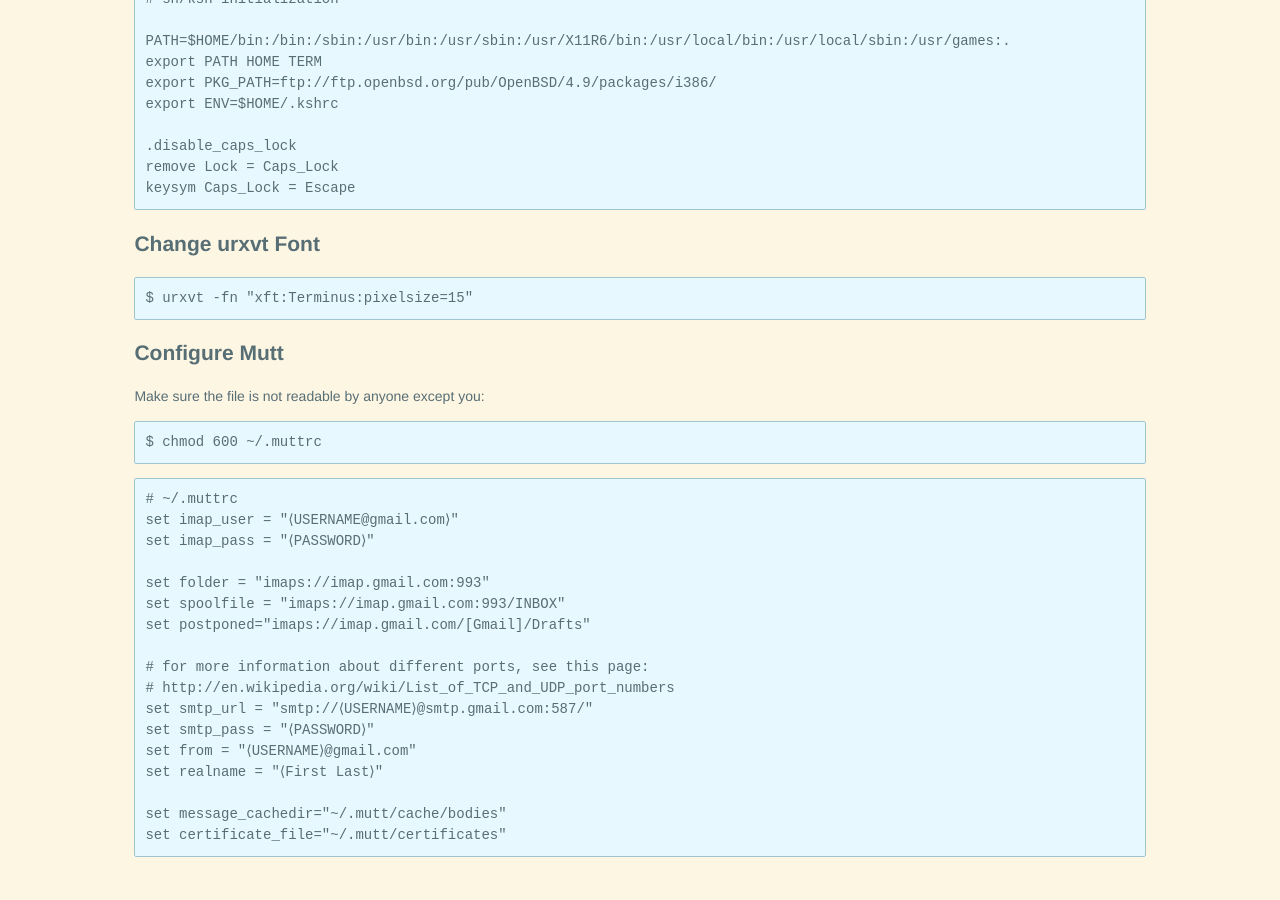
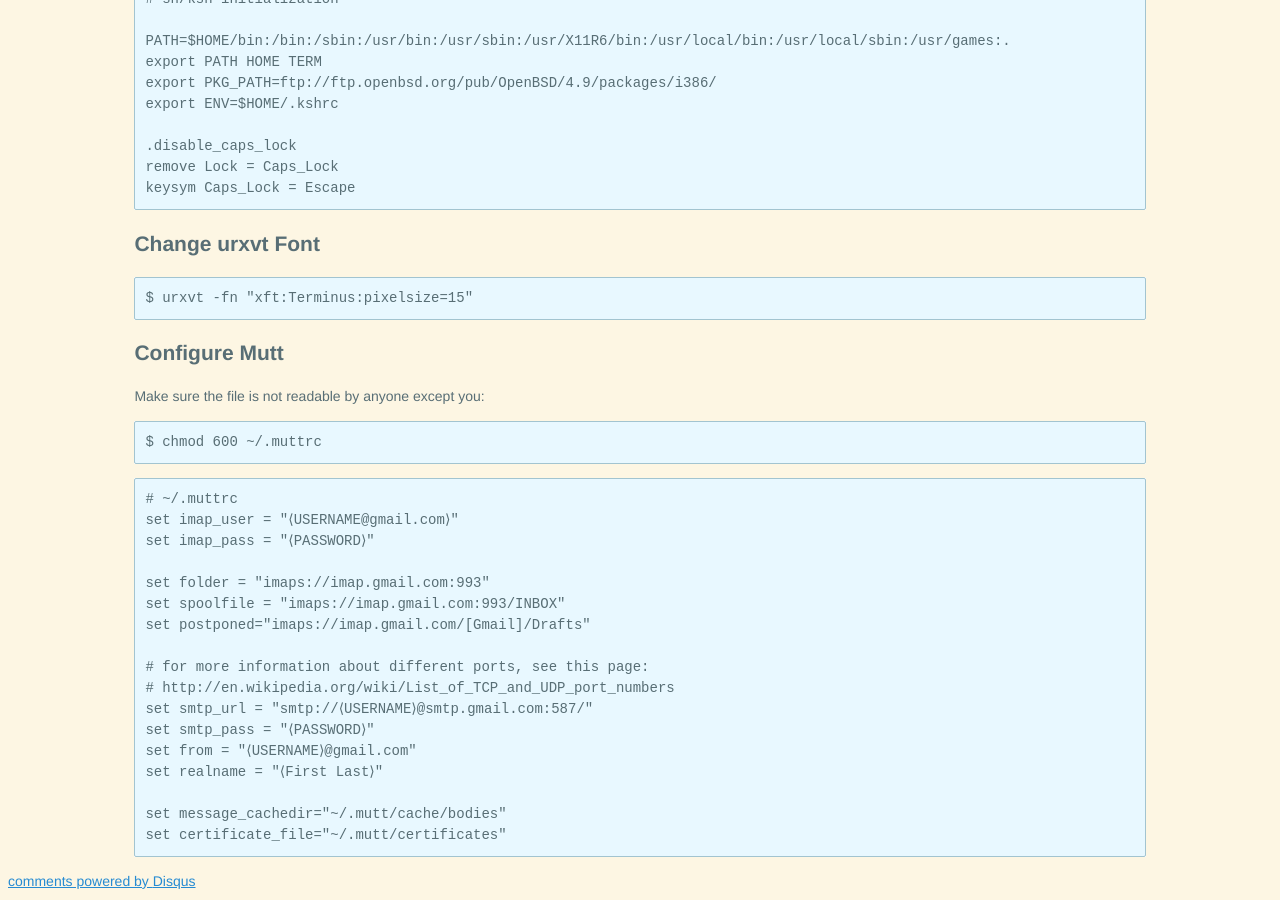
Before and after one commit to riceissa/riceissa.github.io, a Jekyll site: the page built from computing/tricks.md, in a window 1280 px wide and 900 px high, scrolled down 4982 px. Built offline with Jekyll 4.4.1, drawn with Linux system fonts in a browser that asks for light colours; Markdown is read by kramdown in place of the engine named in the settings; comment, search, counter and statistics services are not loaded; before the commit the page ends 5853 px from its top, so only the background shows below that; part of the change alters nothing that is shown.

```diff
--- a/computing/tricks.md
+++ b/computing/tricks.md
@@ -1,6 +1,8 @@
 ---
 layout: default
 title: Miscellaneous Tips and Tricks
+comments: yes
+disqus-id: 71ad5a09b2dff55d25260e2918efb896b82ce578
 ---
 
 ## Changing the Default Editor
```
